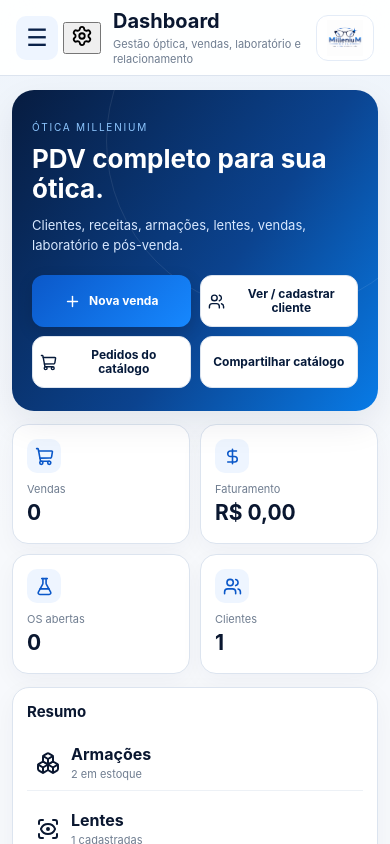
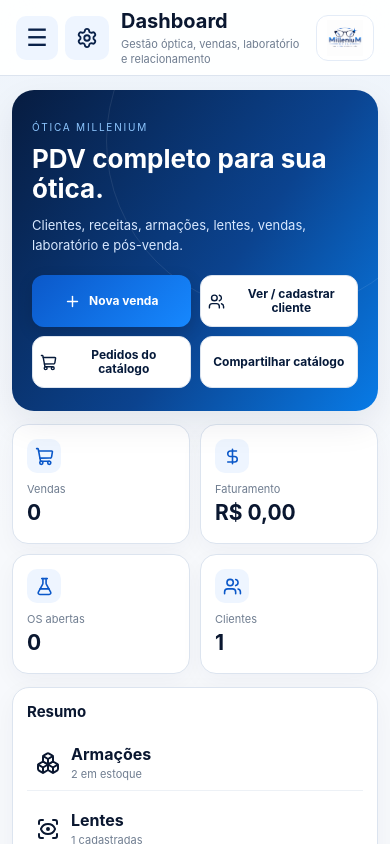
Before and after one commit to otica-millenium/otica-millennium-pdv, a React (Vite) app: page / in a window 390 px wide. Shown: the top 844 px of the page. Built offline with nearby package versions, Linux system fonts and the light colour scheme.

Commit message:
style: visible mobile settings button for reliable sync access

```diff
--- a/src/styles.css
+++ b/src/styles.css
@@ -112,3 +112,7 @@
 /* Menu lateral: botão de fechar acessível e navegação móvel */
 .sidebar-top{display:none}
 @media(max-width:780px){.sidebar-top{display:flex;justify-content:flex-end;height:36px;flex-shrink:0}.sidebar-close{border:0;background:rgba(255,255,255,.13);color:#fff;font-size:27px;line-height:1;border-radius:10px;width:38px;height:34px;cursor:pointer}.sidebar{padding-top:max(12px,env(safe-area-inset-top));height:100dvh;overflow:hidden}.sidebar nav{flex:1;overflow-y:auto;-webkit-overflow-scrolling:touch}.sidebar nav button{min-height:44px;flex-shrink:0}.mobile-navigation{flex-shrink:0}.back-btn{min-width:38px;min-height:44px}.menu-btn{border-radius:10px;background:#eef5ff;color:#092149}}
+
+/* Acesso direto à sincronização, independente do menu lateral */
+.settings-shortcut{display:none;border:0;background:#eef5ff;color:#092149;border-radius:10px;min-width:44px;min-height:44px;align-items:center;justify-content:center;cursor:pointer}
+@media(max-width:780px){.settings-shortcut{display:inline-flex}.mobile-navigation{gap:7px}.menu-btn,.settings-shortcut{position:relative;z-index:11;touch-action:manipulation}}
```
